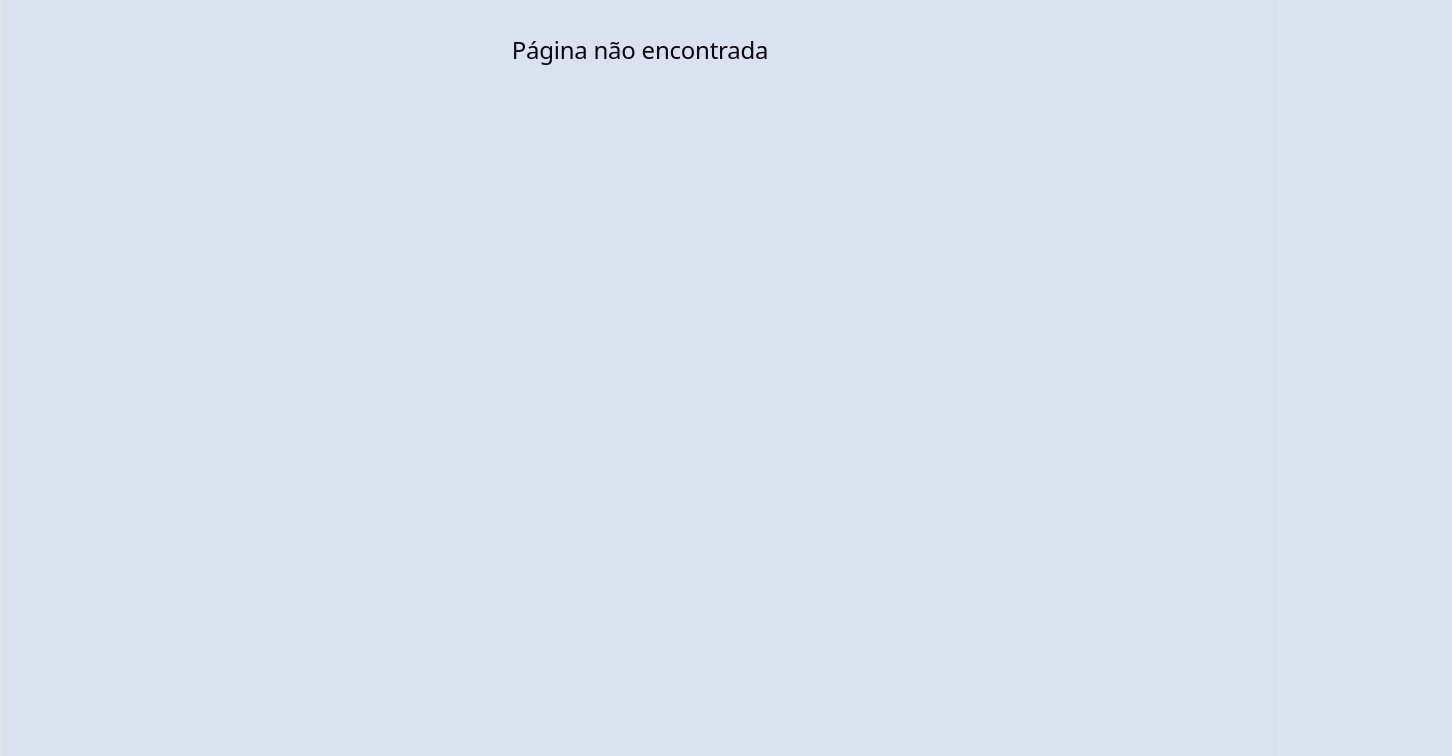
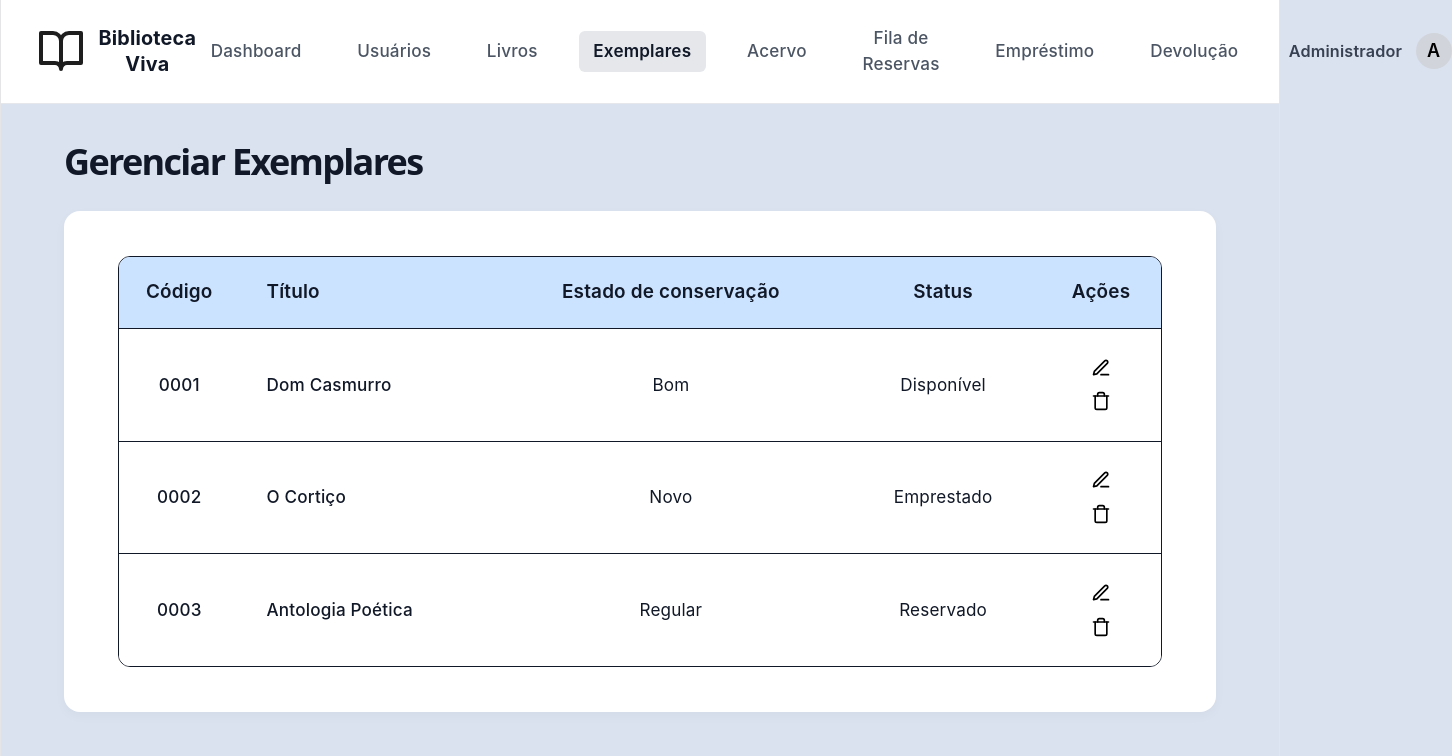
Before and after one commit to Ranyko/Biblioteca-viva, a React (Vite) app in the folder frontend/: page /exemplares in a window 1280 px wide. Shown: the top 756 px of the page, 1452 px wide, since content can reach past the window. Built offline with nearby package versions, Linux system fonts and the light colour scheme.

Commit message:
Criação da Pagina de Gerenciamento de Exemplares

```diff
--- a/frontend/src/App.tsx
+++ b/frontend/src/App.tsx
@@ -9,6 +9,7 @@ import { Acervo } from './pages/Acervo';
 import { FilaReserva } from './pages/FilaReserva';
 import { CadastrarLivro } from './pages/CadastrarLivro';
 import { GerenciarLivros } from './pages/GerenciarLivros';
+import { GerenciarExemplares } from './pages/GerenciarExemplares';
 
 export function App() {
   return (
@@ -23,6 +24,7 @@ export function App() {
         <Route path="/acervo" element={<Acervo />} />
         <Route path="/filareserva" element={<FilaReserva />} />
         <Route path="/livros" element={<GerenciarLivros />} />
+        <Route path="/exemplares" element={<GerenciarExemplares />} />
         <Route path="*" element={<h2 style={{ padding: '2rem' }}>Página não encontrada</h2>} />
         <Route path="/livros/cadastrar" element={<CadastrarLivro />} />
 
--- a/frontend/src/components/Navbar.tsx
+++ b/frontend/src/components/Navbar.tsx
@@ -49,6 +49,13 @@ export function Navbar({ userProfile }: NavbarProps) {
             </Link>
 
             <Link
+              to="/exemplares"
+              className={`nav-item ${location.pathname === '/exemplares' ? 'active' : ''}`}
+            >
+              Exemplares
+            </Link>
+
+            <Link
               to="/acervo"
               className={`nav-item ${location.pathname === '/acervo' ? 'active' : ''}`}
             >
--- /dev/null
+++ b/frontend/src/pages/GerenciarExemplares.css
@@ -0,0 +1,153 @@
+html, body, #root {
+  margin: 0;
+  padding: 0;
+  min-height: 100vh;
+  background-color: #dbe2ef !important;
+}
+
+.app-container {
+  min-height: 100vh;
+  background-color: #dbe2ef;
+  display: flex;
+  flex-direction: column;
+}
+
+.gerenciar-exemplares-container {
+  padding: 2.5rem 3.5rem;
+  max-width: 1280px;
+  width: 100%;
+  margin: 0 auto;
+  box-sizing: border-box;
+  flex: 1;
+}
+
+.header-flex {
+  display: flex;
+  justify-content: space-between;
+  align-items: center;
+  margin-bottom: 2rem;
+}
+
+.page-title {
+  font-size: 2rem;
+  font-weight: 700;
+  color: #111827;
+  margin: 0;
+  text-align: left;
+}
+
+.gerenciar-card {
+  background-color: #ffffff;
+  padding: 2.5rem 3rem;
+  border-radius: 16px;
+  box-shadow: 0 4px 12px rgba(0, 0, 0, 0.03);
+  width: 100%;
+  box-sizing: border-box;
+}
+
+.table-responsive {
+  width: 100%;
+  overflow-x: auto;
+}
+
+.gerenciar-table {
+  width: 100%;
+  border-collapse: separate;
+  border-spacing: 0;
+  border: 1px solid #111827;
+  border-radius: 12px;
+  overflow: hidden;
+}
+
+.gerenciar-table thead tr {
+  background-color: #cbe3ff;
+}
+
+.gerenciar-table th {
+  padding: 1.25rem 1.5rem;
+  font-size: 1.05rem;
+  font-weight: 600;
+  color: #111827;
+  text-align: center;
+  border-bottom: 1px solid #111827;
+}
+
+.gerenciar-table th.col-codigo {
+  width: 120px;
+  text-align: center;
+}
+
+.gerenciar-table th.col-titulo {
+  text-align: left;
+}
+
+.gerenciar-table td {
+  padding: 1.25rem 1.5rem;
+  font-size: 0.95rem;
+  color: #111827;
+  text-align: center;
+  border-bottom: 1px solid #111827;
+  background-color: #ffffff;
+}
+
+.gerenciar-table td.col-codigo {
+  font-weight: 500;
+}
+
+.gerenciar-table td.col-titulo {
+  text-align: left;
+  font-weight: 500;
+}
+
+.gerenciar-table tbody tr:last-child td {
+  border-bottom: none;
+}
+
+.col-acoes {
+  width: 120px;
+}
+
+.btn-icon {
+  background: none;
+  border: none;
+  cursor: pointer;
+  padding: 0.35rem;
+  margin: 0 0.2rem;
+  border-radius: 4px;
+  color: #374151;
+  display: inline-flex;
+  align-items: center;
+  justify-content: center;
+  transition: background-color 0.2s, color 0.2s;
+}
+
+.btn-icon svg {
+  width: 20px;
+  height: 20px;
+}
+
+.btn-icon:hover {
+  background-color: #f3f4f6;
+  color: #111827;
+}
+
+.btn-delete:hover {
+  background-color: #fee2e2;
+  color: #dc2626;
+}
+
+@media (max-width: 768px) {
+  .gerenciar-exemplares-container {
+    padding: 1.5rem;
+  }
+
+  .gerenciar-card {
+    padding: 1.25rem;
+  }
+
+  .gerenciar-table th,
+  .gerenciar-table td {
+    padding: 0.85rem 0.75rem;
+    font-size: 0.85rem;
+  }
+}
--- /dev/null
+++ b/frontend/src/pages/GerenciarExemplares.tsx
@@ -0,0 +1,112 @@
+import { useState } from 'react';
+import { Navbar } from '../components/Navbar';
+import './GerenciarExemplares.css';
+
+interface Exemplar {
+  id: number;
+  codigo: string;
+  titulo: string;
+  estadoConservacao: 'Novo' | 'Bom' | 'Regular' | 'Ruim';
+  status: 'Disponível' | 'Emprestado' | 'Reservado';
+}
+
+const EXEMPLARES_MOCK: Exemplar[] = [
+  {
+    id: 1,
+    codigo: '0001',
+    titulo: 'Dom Casmurro',
+    estadoConservacao: 'Bom',
+    status: 'Disponível',
+  },
+  {
+    id: 2,
+    codigo: '0002',
+    titulo: 'O Cortiço',
+    estadoConservacao: 'Novo',
+    status: 'Emprestado',
+  },
+  {
+    id: 3,
+    codigo: '0003',
+    titulo: 'Antologia Poética',
+    estadoConservacao: 'Regular',
+    status: 'Reservado',
+  },
+];
+
+export function GerenciarExemplares() {
+  const [exemplares, setExemplares] = useState<Exemplar[]>(EXEMPLARES_MOCK);
+
+  const handleEdit = (id: number) => {
+    alert(`Editar exemplar ID #${id}`);
+  };
+
+  const handleDelete = (id: number) => {
+    if (confirm('Deseja realmente remover este exemplar?')) {
+      setExemplares(exemplares.filter((e) => e.id !== id));
+    }
+  };
+
+  return (
+    <div className="app-container">
+      <Navbar userProfile={{ nome: 'Administrador' }} />
+
+      <main className="gerenciar-exemplares-container">
+        <div className="header-flex">
+          <h1 className="page-title">Gerenciar Exemplares</h1>
+        </div>
+
+        <div className="gerenciar-card">
+          <div className="table-responsive">
+            <table className="gerenciar-table">
+              <thead>
+                <tr>
+                  <th className="col-codigo">Código</th>
+                  <th className="col-titulo">Título</th>
+                  <th>Estado de conservação</th>
+                  <th>Status</th>
+                  <th className="col-acoes">Ações</th>
+                </tr>
+              </thead>
+              <tbody>
+                {exemplares.map((item) => (
+                  <tr key={item.id}>
+                    <td className="col-codigo">{item.codigo}</td>
+                    <td className="col-titulo">{item.titulo}</td>
+                    <td>{item.estadoConservacao}</td>
+                    <td>{item.status}</td>
+                    <td className="col-acoes">
+                      <button
+                        type="button"
+                        className="btn-icon"
+                        title="Editar exemplar"
+                        onClick={() => handleEdit(item.id)}
+                      >
+                        <svg viewBox="0 0 24 24" fill="none" stroke="currentColor" strokeWidth="2" strokeLinecap="round" strokeLinejoin="round">
+                          <path d="M12 20h9" />
+                          <path d="M16.5 3.5a2.121 2.121 0 0 1 3 3L7 19l-4 1 1-4L16.5 3.5z" />
+                        </svg>
+                      </button>
+
+                      <button
+                        type="button"
+                        className="btn-icon btn-delete"
+                        title="Remover exemplar"
+                        onClick={() => handleDelete(item.id)}
+                      >
+                        <svg viewBox="0 0 24 24" fill="none" stroke="currentColor" strokeWidth="2" strokeLinecap="round" strokeLinejoin="round">
+                          <polyline points="3 6 5 6 21 6" />
+                          <path d="M19 6v14a2 2 0 0 1-2 2H7a2 2 0 0 1-2-2V6m3 0V4a2 2 0 0 1 2-2h4a2 2 0 0 1 2 2v2" />
+                        </svg>
+                      </button>
+                    </td>
+                  </tr>
+                ))}
+              </tbody>
+            </table>
+          </div>
+        </div>
+      </main>
+    </div>
+  );
+}
```
